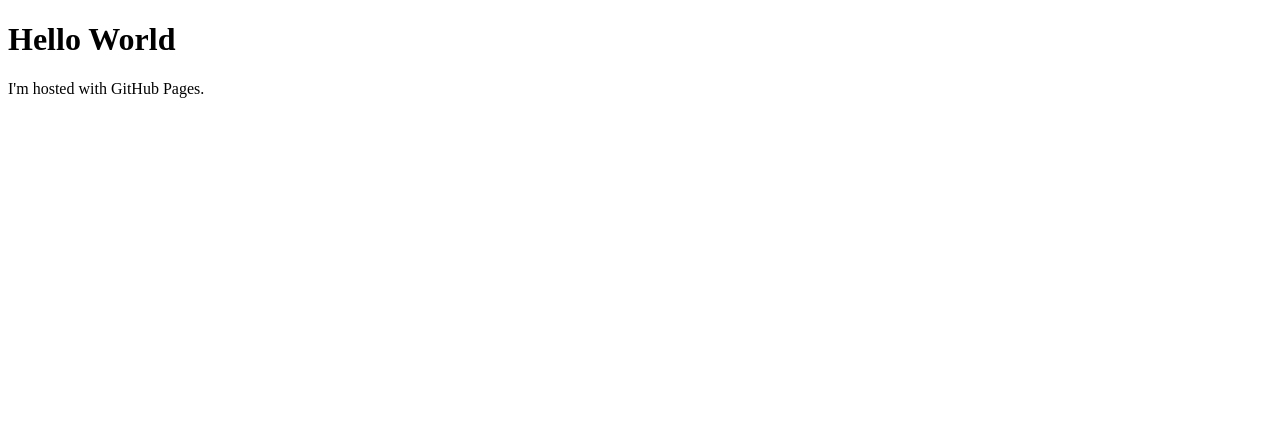
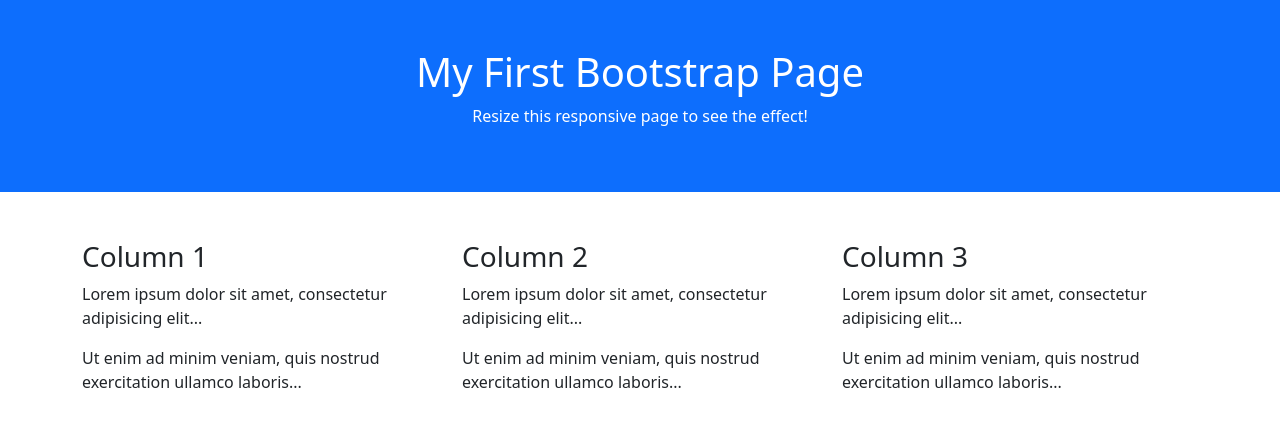
Before and after one commit to bluuluu/SEG3125Project1, a plain HTML site: page index.html in a window 1280 px wide. Drawn offline with nearby package versions, Linux system fonts and the light colour scheme.

Commit message:
Update index.html

```diff
--- a/index.html
+++ b/index.html
@@ -1,7 +1,38 @@
 <!DOCTYPE html>
-<html>
+<html lang="en">
+<head>
+  <title>Bootstrap 5 Example</title>
+  <meta charset="utf-8">
+  <meta name="viewport" content="width=device-width, initial-scale=1">
+  <link href="https://cdn.jsdelivr.net/npm/bootstrap@5.3.3/dist/css/bootstrap.min.css" rel="stylesheet">
+  <script src="https://cdn.jsdelivr.net/npm/bootstrap@5.3.3/dist/js/bootstrap.bundle.min.js"></script>
+</head>
 <body>
-<h1>Hello World</h1>
-<p>I'm hosted with GitHub Pages.</p>
+
+<div class="container-fluid p-5 bg-primary text-white text-center">
+  <h1>My First Bootstrap Page</h1>
+  <p>Resize this responsive page to see the effect!</p>
+</div>
+
+<div class="container mt-5">
+  <div class="row">
+    <div class="col-sm-4">
+      <h3>Column 1</h3>
+      <p>Lorem ipsum dolor sit amet, consectetur adipisicing elit...</p>
+      <p>Ut enim ad minim veniam, quis nostrud exercitation ullamco laboris...</p>
+    </div>
+    <div class="col-sm-4">
+      <h3>Column 2</h3>
+      <p>Lorem ipsum dolor sit amet, consectetur adipisicing elit...</p>
+      <p>Ut enim ad minim veniam, quis nostrud exercitation ullamco laboris...</p>
+    </div>
+    <div class="col-sm-4">
+      <h3>Column 3</h3>
+      <p>Lorem ipsum dolor sit amet, consectetur adipisicing elit...</p>
+      <p>Ut enim ad minim veniam, quis nostrud exercitation ullamco laboris...</p>
+    </div>
+  </div>
+</div>
+
 </body>
 </html>
```
